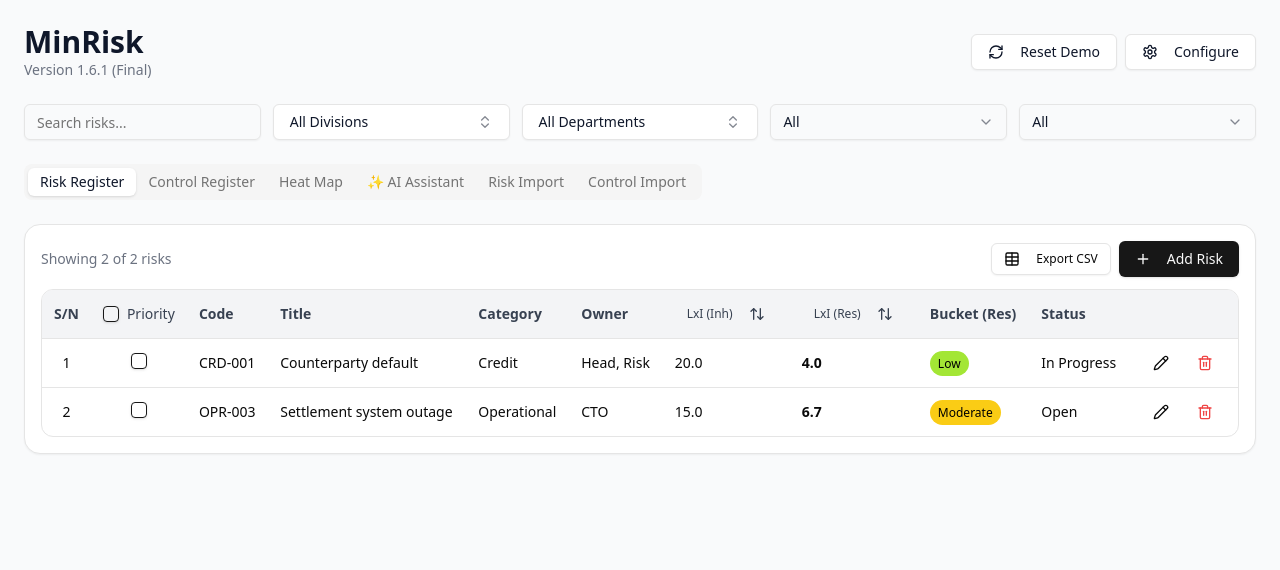
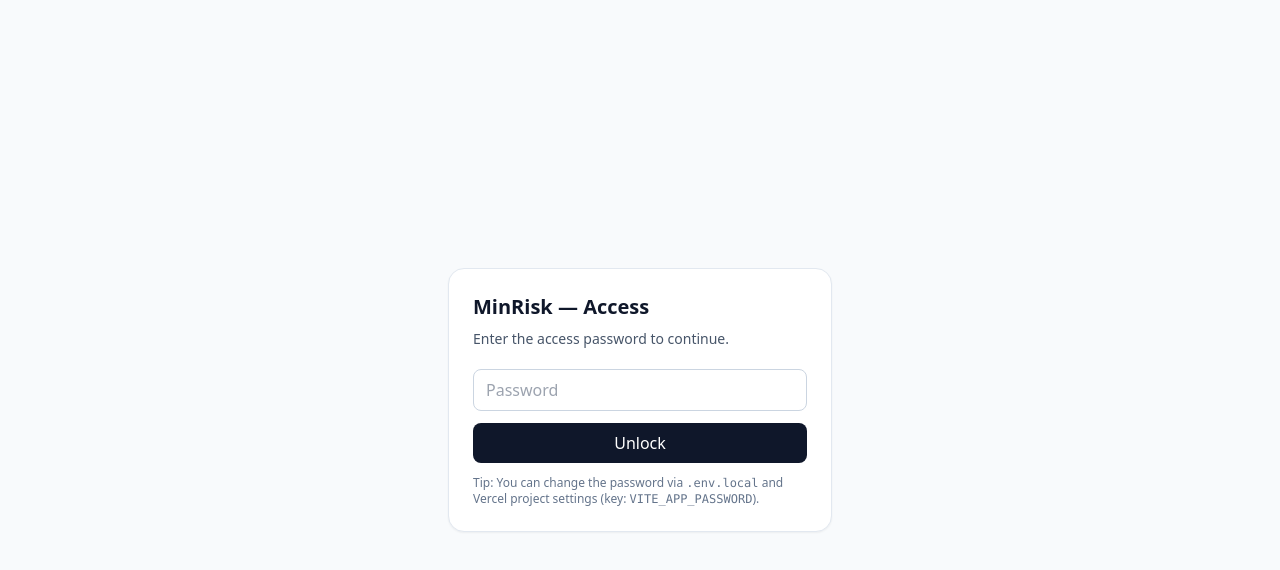
Before and after one commit to aonawunmi/minrisk-starter, a React (Vite) app: page / in a window 1280 px wide. Shown: the top 570 px of the page. Built offline with nearby package versions, Linux system fonts and the light colour scheme.

Commit message:
feat: add PasswordGate + env

```diff
--- /dev/null
+++ b/src/PasswordGate.tsx
@@ -0,0 +1,72 @@
+import React, { useEffect, useState } from "react";
+
+type Props = { children: React.ReactNode };
+
+export default function PasswordGate({ children }: Props) {
+  const [unlocked, setUnlocked] = useState(false);
+  const [password, setPassword] = useState("");
+  const [error, setError] = useState("");
+
+  // If already unlocked this session, skip the prompt
+  useEffect(() => {
+    if (sessionStorage.getItem("minrisk_unlocked") === "1") {
+      setUnlocked(true);
+    }
+  }, []);
+
+  const expected = (import.meta.env.VITE_APP_PASSWORD ?? "") as string;
+
+  const handleSubmit = (e: React.FormEvent) => {
+    e.preventDefault();
+    if (!expected) {
+      setError("Password not configured on server.");
+      return;
+    }
+    if (password === expected) {
+      sessionStorage.setItem("minrisk_unlocked", "1");
+      setUnlocked(true);
+    } else {
+      setError("Incorrect password. Try again.");
+    }
+  };
+
+  if (unlocked) return <>{children}</>;
+
+  return (
+    <div className="min-h-screen flex items-center justify-center bg-slate-50 p-6">
+      <div className="w-full max-w-sm rounded-2xl border border-slate-200 bg-white p-6 shadow-sm">
+        <h1 className="text-xl font-semibold text-slate-900">MinRisk — Access</h1>
+        <p className="mt-2 text-sm text-slate-600">
+          Enter the access password to continue.
+        </p>
+
+        <form onSubmit={handleSubmit} className="mt-5 space-y-3">
+          <input
+            type="password"
+            value={password}
+            onChange={(e) => {
+              setPassword(e.target.value);
+              setError("");
+            }}
+            placeholder="Password"
+            className="w-full rounded-lg border border-slate-300 px-3 py-2 focus:outline-none focus:ring-2 focus:ring-slate-400"
+          />
+          {error && (
+            <div className="text-sm text-red-600">{error}</div>
+          )}
+          <button
+            type="submit"
+            className="w-full rounded-lg bg-slate-900 px-3 py-2 text-white hover:bg-slate-800"
+          >
+            Unlock
+          </button>
+        </form>
+
+        <p className="mt-3 text-xs text-slate-500">
+          Tip: You can change the password via <code>.env.local</code> and Vercel project settings
+          (key: <code>VITE_APP_PASSWORD</code>).
+        </p>
+      </div>
+    </div>
+  );
+}
--- a/src/main.tsx
+++ b/src/main.tsx
@@ -1,11 +1,13 @@
-
 import React from 'react'
 import ReactDOM from 'react-dom/client'
 import App from './App'
 import './index.css'
+import PasswordGate from './PasswordGate'
 
 ReactDOM.createRoot(document.getElementById('root')!).render(
   <React.StrictMode>
-    <App />
+    <PasswordGate>
+      <App />
+    </PasswordGate>
   </React.StrictMode>,
 )
```
